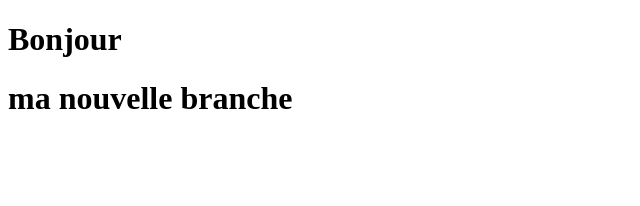
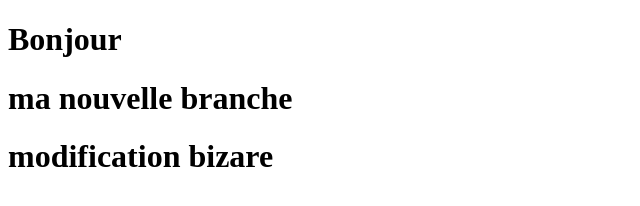
Before and after one commit to davidritchy/new_project, a plain HTML site: page index.html in a window 1280 px wide. Shown: the whole page, without its empty margins (0-640 px from the left). Drawn offline with Linux system fonts and the light colour scheme.

Commit message:
j'ai fait une bizare modification

```diff
--- a/index.html
+++ b/index.html
@@ -8,5 +8,8 @@
 <body>
     <h1>Bonjour</h1>
     <h1>ma nouvelle branche </h1>
+    <h1> modification bizare
+
+    </h1>
 </body>
 </html>
```
